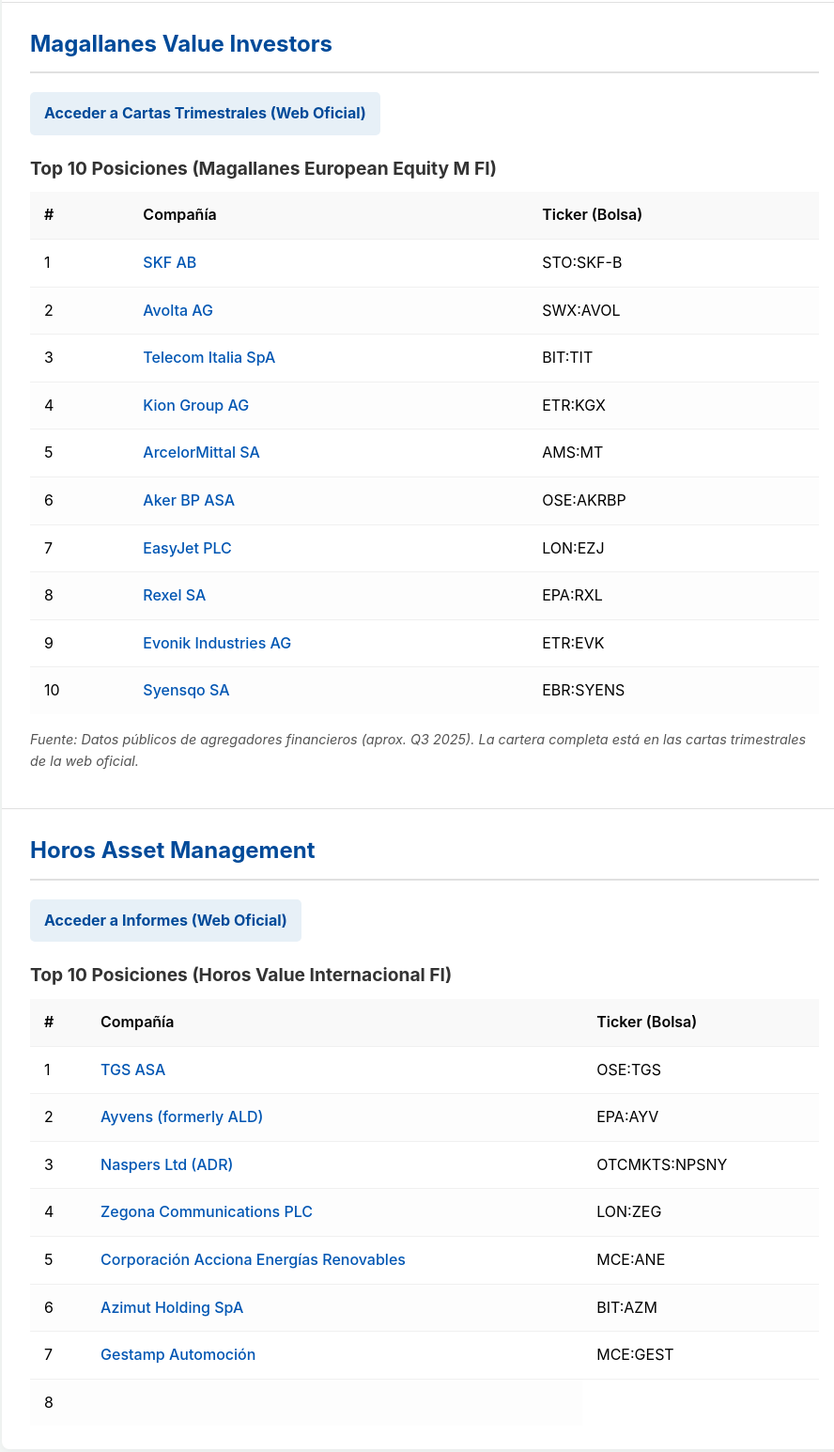
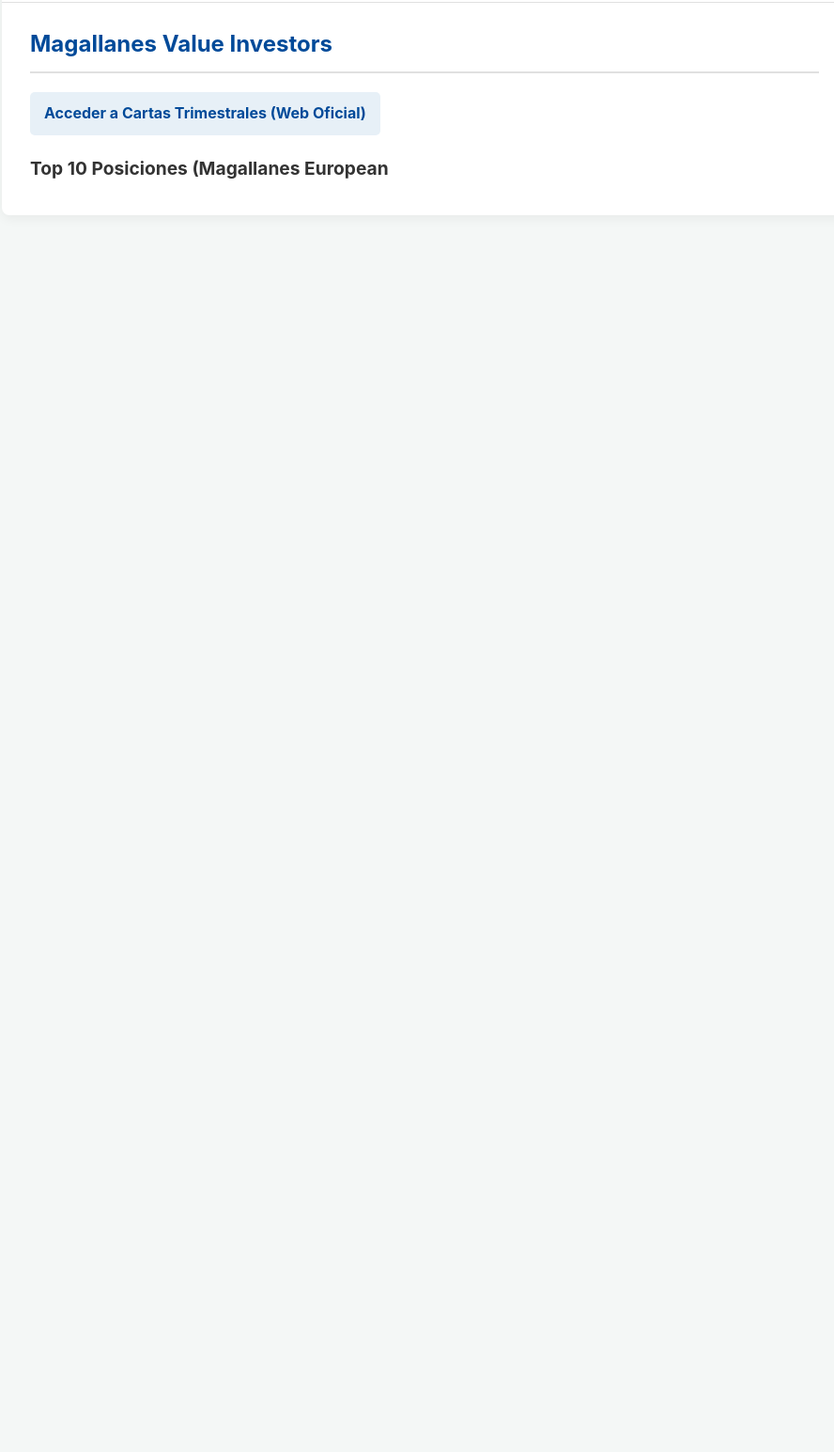
Before and after one commit to setumismo/Informe_fondos, a plain HTML site: page index.html in a window 1280 px wide. Shown: the part 967-2512 px from the top of the page at 94% size, without its empty margins (188-1076 px from the left). After the commit the page ends 1216 px from the top, so only its background shows below. Drawn offline with Linux system fonts and the light colour scheme.

Commit message:
index.html

```diff
--- a/index.html
+++ b/index.html
@@ -122,9 +122,9 @@
                     </tr>
                 </thead>
                 <tbody>
-                    <tr><td>1</td><td><a href="https://www.google.com/finance/quote/GOLD:NYSE" target="_blank">Barrick Gold Corp</a></td><td>NYSE:GOLD</td></tr>
+                    <tr><td>1</td><td><a href="https://www.google.com/finance/quote/B:NYSE" target="_blank">Barrick Gold Corp</a></td><td>NYSE:B</td></tr>
                     <tr><td>2</td><td><a href="https://www.google.com/finance/quote/NE:NYSE" target="_blank">Noble Corp PLC</a></td><td>NYSE:NE</td></tr>
-                    <tr><td>3</td><td><a href="httpsS://www.google.com/finance/quote/PSLV:NYSEARCA" target="_blank">Sprott Physical Silver Trust</a></td><td>NYSEARCA:PSLV</td></tr>
+                    <tr><td>3</td><td><a href="https://www.google.com/finance/quote/PSLV:NYSEARCA" target="_blank">Sprott Physical Silver Trust</a></td><td>NYSEARCA:PSLV</td></tr>
                     <tr><td>4</td><td><a href="https://www.google.com/finance/quote/NOV:NYSE" target="_blank">NOV Inc (National Oilwell Varco)</a></td><td>NYSE:NOV</td></tr>
                     <tr><td>5</td><td><a href="https://www.google.com/finance/quote/PSK:TSE" target="_blank">PrairieSky Royalty Ltd</a></td><td>TSE:PSK</td></tr>
                     <tr><td>6</td><td><a href="https://www.google.com/finance/quote/BATS:LON" target="_blank">British American Tobacco PLC</a></td><td>LON:BATS</td></tr>
@@ -142,51 +142,4 @@
             <div class="fund-links">
                 <a href="https://magallanesvalue.com/" target="_blank">Acceder a Cartas Trimestrales (Web Oficial)</a>
             </div>
-            <h3>Top 10 Posiciones (Magallanes European Equity M FI)</h3>
-            <table>
-                <thead>
-                    <tr>
-                        <th>#</th>
-                        <th>Compañía</th>
-                        <th>Ticker (Bolsa)</th>
-                    </tr>
-                </thead>
-                <tbody>
-                    <tr><td>1</td><td><a href="https://www.google.com/finance/quote/SKF-B:STO" target="_blank">SKF AB</a></td><td>STO:SKF-B</td></tr>
-                    <tr><td>2</td><td><a href="https://www.google.com/finance/quote/AVOL:SWX" target="_blank">Avolta AG</a></td><td>SWX:AVOL</td></tr>
-                    <tr><td>3</td><td><a href="https://www.google.com/finance/quote/TIT:BIT" target="_blank">Telecom Italia SpA</a></td><td>BIT:TIT</td></tr>
-                    <tr><td>4</td><td><a href="https://www.google.com/finance/quote/KGX:ETR" target="_blank">Kion Group AG</a></td><td>ETR:KGX</td></tr>
-                    <tr><td>5</td><td><a href="https://www.google.com/finance/quote/MT:AMS" target="_blank">ArcelorMittal SA</a></td><td>AMS:MT</td></tr>
-                    <tr><td>6</td><td><a href="https://www.google.com/finance/quote/AKRBP:OSE" target="_blank">Aker BP ASA</a></td><td>OSE:AKRBP</td></tr>
-                    <tr><td>7</td><td><a href="https://www.google.com/finance/quote/EZJ:LON" target="_blank">EasyJet PLC</a></td><td>LON:EZJ</td></tr>
-                    <tr><td>8</td><td><a href="httpsDolar(n)a%20(n)a%20(n)a%20(n)/A%20(n)a%20(n)a%20(n)a%20(n)a%20(n)a%20(n)a%20(n)a%20(n)a%20(n)a%20(n)a%20(n)a%20(n)a%20(n)a%20(n)a%20(n)a%20(n)a%20(n)a%20(n)a%20(n)a%20(n)a%20(n)a%20(n)a%20(n)a%20(n)a%20(n)a%20(n)a%20(n)a%20(n)a%20(n)a%20(n)a%Example%20A%Example%20B%Example%20C%Example%20D%Example%20E%Example%20F%Example%20G%Example%20H%Example%20I%Example%20J%Example%20K%Example%20L%Example%20M%Example%20N%Example%20O%Example%20P%Example%20Q%Example%20R%Example%20S%Example%20T%Example%20U%Example%20V%Example%20W%Example%20X%Example%20Y%Example%20Z.google.com/finance/quote/RXL:EPA" target="_blank">Rexel SA</a></td><td>EPA:RXL</td></tr>
-                    <tr><td>9</td><td><a href="https://www.google.com/finance/quote/EVK:ETR" target="_blank">Evonik Industries AG</a></td><td>ETR:EVK</td></tr>
-                    <tr><td>10</td><td><a href="https://www.google.com/finance/quote/SYENS:EBR" target="_blank">Syensqo SA</a></td><td>EBR:SYENS</td></tr>
-                </tbody>
-            </table>
-            <p class="disclaimer">Fuente: Datos públicos de agregadores financieros (aprox. Q3 2025). La cartera completa está en las cartas trimestrales de la web oficial.</p>
-        </section>
-
-        <section class="fund">
-            <h2>Horos Asset Management</h2>
-            <div class="fund-links">
-                <a href="https://horosam.com/fondos-de-inversion/" target="_blank">Acceder a Informes (Web Oficial)</a>
-            </div>
-            <h3>Top 10 Posiciones (Horos Value Internacional FI)</h3>
-            <table>
-                <thead>
-                    <tr>
-                        <th>#</th>
-                        <th>Compañía</th>
-                        <th>Ticker (Bolsa)</th>
-                    </tr>
-                </thead>
-                <tbody>
-                    <tr><td>1</td><td><a href="https://www.google.com/finance/quote/TGS:OSE" target="_blank">TGS ASA</a></td><td>OSE:TGS</td></tr>
-                    <tr><td>2</td><td><a href="https://www.google.com/finance/quote/AYV:EPA" target="_blank">Ayvens (formerly ALD)</a></td><td>EPA:AYV</td></tr>
-                    <tr><td>3</td><td><a href="https://www.google.com/finance/quote/NPSNY:OTCMKTS" target="_blank">Naspers Ltd (ADR)</a></td><td>OTCMKTS:NPSNY</td></tr>
-                    <tr><td>4</td><td><a href="https://www.google.com/finance/quote/ZEG:LON" target="_blank">Zegona Communications PLC</a></td><td>LON:ZEG</td></tr>
-                    <tr><td>5</td><td><a href="https://www.google.com/finance/quote/ANE:MCE" target="_blank">Corporación Acciona Energías Renovables</a></td><td>MCE:ANE</td></tr>
-                    <tr><td>6</td><td><a href="httpsDolar(n)a%20(n)a%20(n)a%20(n)/A%20(n)a%20(n)a%20(n)a%20(n)a%20(n)a%20(n)a%20(n)a%20(n)a%20(n)a%20(n)a%20(n)a%20(n)a%20(n)a%20(n)a%20(n)a%20(n)a%20(n)a%20(n)a%20(n)a%20(n)a%20(n)a%20(n)a%20(n)a%20(n)a%20(n)a%20(n)a%20(n)a%20(n)a%20(n)a%20(n)a%Example%20A%Example%20B%Example%20C%Example%20D%Example%20E%Example%20F%Example%20G%Example%20H%Example%20I%Example%20J%Example%20K%Example%20L%Example%20M%Example%20N%Example%20O%Example%20P%Example%20Q%Example%20R%Example%20S%Example%20T%Example%20U%Example%20V%Example%20W%Example%20X%Example%20Y%Example%20Z.google.com/finance/quote/AZM:BIT" target="_blank">Azimut Holding SpA</a></td><td>BIT:AZM</td></tr>
-                    <tr><td>7</td><td><a href="https://www.google.com/finance/quote/GEST:MCE" target="_blank">Gestamp Automoción</a></td><td>MCE:GEST</td></tr>
-                    <tr><td>8</td><td><a href
+            <h3>Top 10 Posiciones (Magallanes European
```
